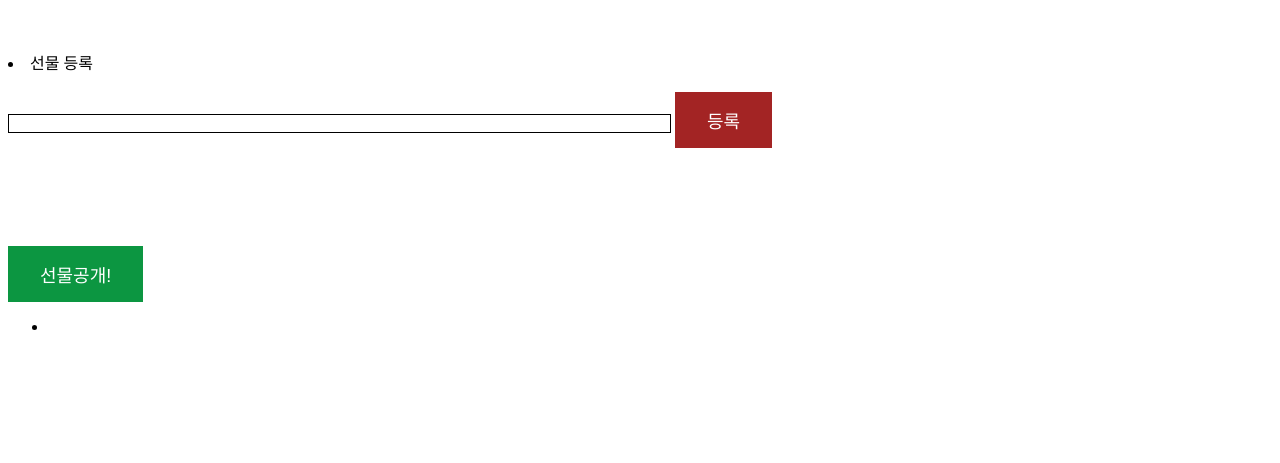
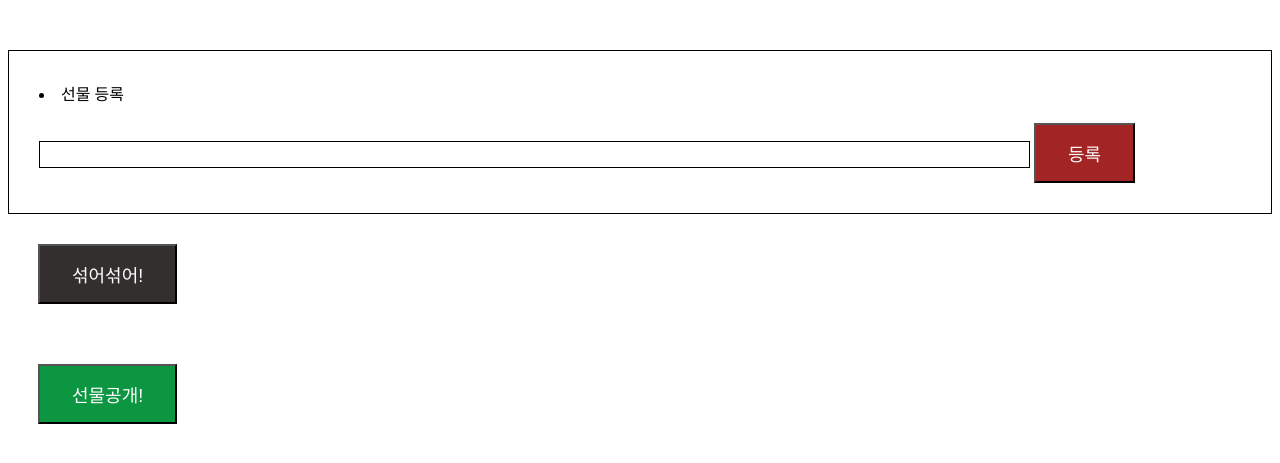
Before and after one commit to AlangGY/ChristmasPresent, a plain HTML site: page index.html in a window 1280 px wide. Shown: the part 183-646 px from the top of the page. Drawn offline with Linux system fonts and the light colour scheme.

Commit message:
Add files via upload

```diff
--- a/index.html
+++ b/index.html
@@ -12,12 +12,18 @@
                 background-clip: border-box;
 
             }
+            #register {
+                padding: 30px;
+                border: black solid 1px;
+            }
+            #shuffle {
+                padding: 30px;
+            }
             #show {
-                padding-top : 80px;
+                padding : 30px;
             }
             .button {
                 background-color: rgb(163, 36, 36);
-                border : none;
                 color: white;
                 padding: 15px 32px;
                 text-align: center;
@@ -28,31 +34,45 @@
             .button2 {
                 background-color: rgb(12, 150, 65);
             }
+            .button3 {
+                background-color: rgb(51, 47, 47);
+            }
             .text1 {
                 display: inline-block;
                 text-align: start;
                 border: 1px solid black ;
+                font-size: 20px;
 
             }
-
-
-
-
+            #Result {
+                padding:0;
+                font-weight: bolder;
+                font-size: 30px;
+            }
         </style>
         <script>
             let present=[];
+
             function input(){
                 let input = document.getElementById('registertext').value;
                 present.push(input);
                 alert('등록완료!');
 
             }
-            function input2(){
-                let input = present.map(presents => '<li>presents</li>').join('/n');
-                present.push(input);
-                alert('등록완료!');
 
+            function shuffle(array){
+                for (let i = array.length -1; i>0;i--){
+                    let j = Math.floor(Math.random()*(i+1));
+                    [array[i],array[j]]=[array[j],array[i]];
+                }
             }
+            function display_array(array){
+                var e = "<hr/>";
+                for (var y=0; y<array.length;y++){
+                    e += "선물 " + y + "번 : " + array[y] + "<br/>";
+                }
+                document.getElementById("Result").innerHTML = e;
+                }
 
 
             let btnAdd = document.querySelector('registerbutton');
@@ -68,27 +88,35 @@
         <li>
         선물 등록
         </li>
-    </br>
+        </br>
             <input id="registertext" class="text1" size="80" type="text" name="registertext">
-            <input id="registerbutton" class="button" type="button" value="등록" onclick="
+            <input id="registerbutton" class="button"
+             type="button" value="등록" onclick="
                         //버튼을 누르면 배열의 저장
                         input();
             ">
+        </br>
     </div>
-</br>
+    <div id="shuffle">
+        <input id="shufflebutton" class="button button3"
+        value="섞어섞어!" type="button" onclick="
+        shuffle(present);
+        alert('선물이 섞였습니다!')
+        ">
+    </div>
+    <div id="show">
+        <input id="showbutton" class="button button2"
+        value="선물공개!" type="button" size="50px" onclick="
+        display_array(present);
 
-    <div id="show">
-        <input id="showbutton" class="button button2" value="선물공개!" type="button" size="50px" onclick="
-        document.querySelectorAll(show.ul).innerHTML = present;
+
 
         /*버튼을 누르면 선물 배열이 섞인후, 하단에 선물들 li로 표시*/
         ">
-        <ul>
-            <li>
+    </div>
+    <ul id="Result">
 
-            </li>
-        </ul>
-    </div>
+    </ul>
 
     </body>
 </html>
```
